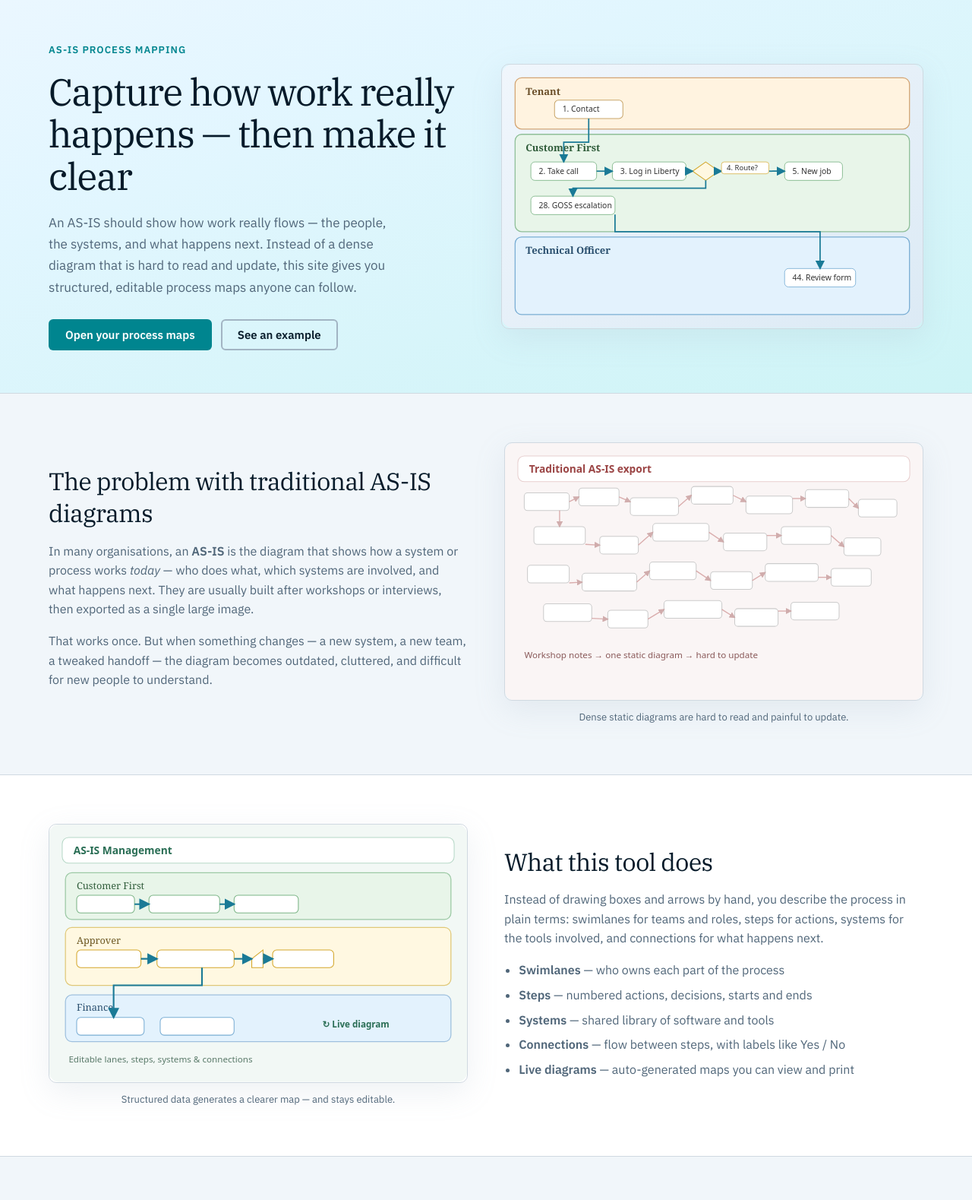
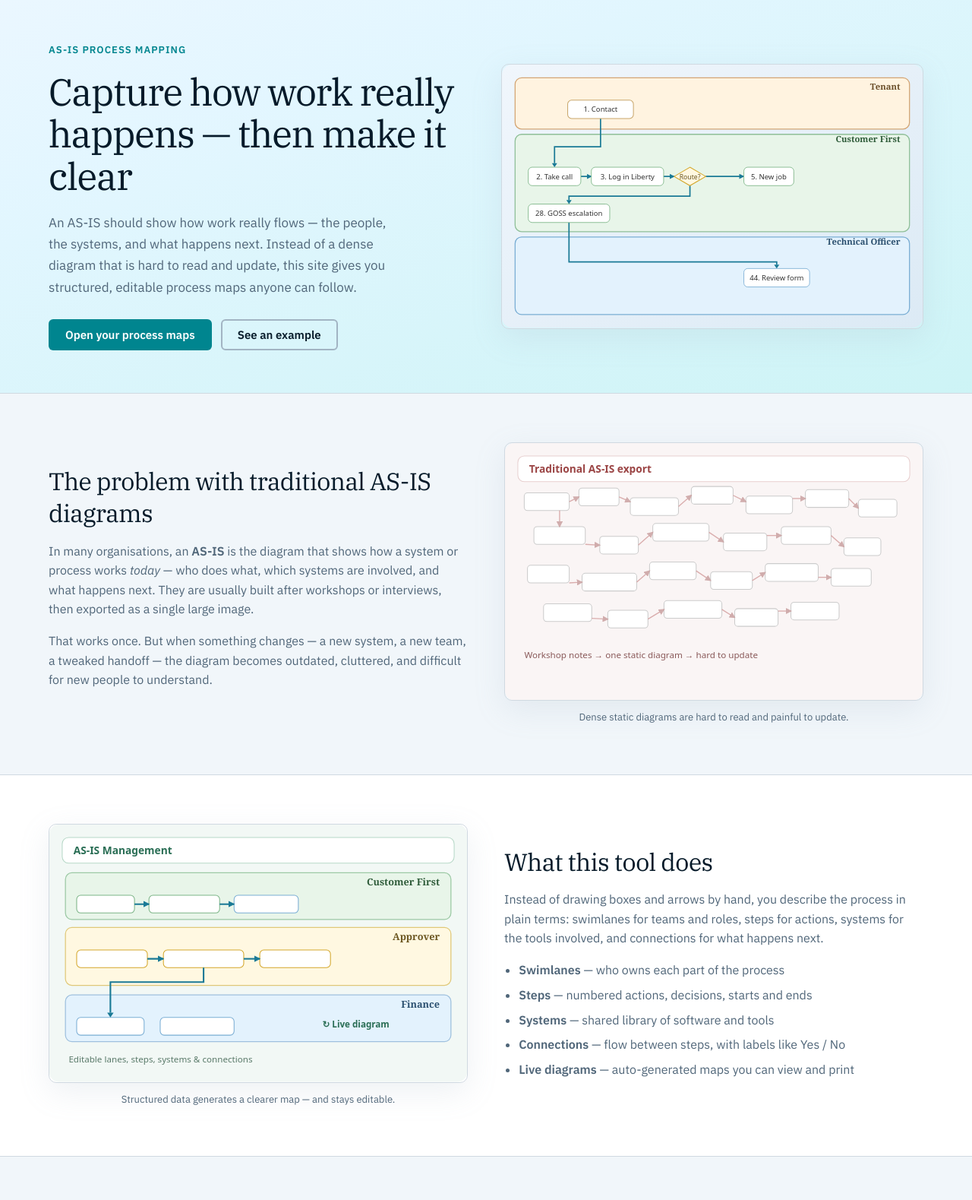
Before and after one commit to wellis321/as-is, a PHP site: page / in a window 1280 px wide. Shown: the part 57-1636 px from the top of the page at 76% size. Run offline with PHP 8.4, Linux system fonts and the light colour scheme.

Commit message:
new images

```diff
--- a/includes/landing-illustrations.php
+++ b/includes/landing-illustrations.php
@@ -2,8 +2,93 @@
 
 declare(strict_types=1);
 
+// #region agent log
+function landing_hero_debug_geometry(): void
+{
+    $logPath = dirname(__DIR__) . '/.cursor/debug-ac9752.log';
+    $shapes = [
+        'b1' => ['x' => 100, 'y' => 54, 'w' => 100, 'h' => 28, 'label' => '1. Contact', 'font' => 11],
+        'b2' => ['x' => 40, 'y' => 156, 'w' => 80, 'h' => 28, 'label' => '2. Take call', 'font' => 11],
+        'b3' => ['x' => 136, 'y' => 156, 'w' => 110, 'h' => 28, 'label' => '3. Log in Liberty', 'font' => 11],
+        'diamond' => ['x' => 262, 'y' => 156, 'w' => 48, 'h' => 28, 'label' => 'Route?', 'font' => 10],
+        'b5' => ['x' => 368, 'y' => 156, 'w' => 76, 'h' => 28, 'label' => '5. New job', 'font' => 11],
+        'b28' => ['x' => 40, 'y' => 212, 'w' => 124, 'h' => 28, 'label' => '28. GOSS escalation', 'font' => 11],
+        'b44' => ['x' => 368, 'y' => 310, 'w' => 100, 'h' => 28, 'label' => '44. Review form', 'font' => 11],
+    ];
+    $pathY = 300;
+    $gaps = [];
+    $order = ['b2', 'b3', 'diamond', 'b5'];
+    $textOverflow = [];
+    foreach ($shapes as $id => $shape) {
+        if (!isset($shape['label'])) {
+            continue;
+        }
+        $estWidth = strlen($shape['label']) * ($shape['font'] * 0.58);
+        $pad = 8;
+        if ($estWidth + $pad > $shape['w']) {
+            $textOverflow[] = ['shape' => $id, 'est' => round($estWidth, 1), 'box' => $shape['w']];
+        }
+    }
+    for ($i = 0; $i < count($order) - 1; $i++) {
+        $a = $shapes[$order[$i]];
+        $b = $shapes[$order[$i + 1]];
+        $gaps[$order[$i] . '->' . $order[$i + 1]] = $b['x'] - ($a['x'] + $a['w']);
+    }
+    $overlaps = [];
+    $keys = array_keys($shapes);
+    for ($i = 0; $i < count($keys); $i++) {
+        for ($j = $i + 1; $j < count($keys); $j++) {
+            $a = $shapes[$keys[$i]];
+            $b = $shapes[$keys[$j]];
+            $ox = min($a['x'] + $a['w'], $b['x'] + $b['w']) - max($a['x'], $b['x']);
+            $oy = min($a['y'] + $a['h'], $b['y'] + $b['h']) - max($a['y'], $b['y']);
+            if ($ox > 0 && $oy > 0) {
+                $overlaps[] = ['pair' => $keys[$i] . '/' . $keys[$j], 'px' => round($ox * $oy, 1)];
+            }
+        }
+    }
+    $arrowGaps = [
+        'b2_b3' => ['line' => 24, 'marker' => 7, 'min_recommended' => 16],
+        'b3_diamond' => ['line' => 26, 'marker' => 7, 'min_recommended' => 16],
+        'diamond_b5' => ['line' => 64, 'marker' => 7],
+    ];
+    $downwardArrows = [
+        ['id' => 'contact_b2', 'end' => [80, 150], 'box_top' => 156, 'arrow' => 'explicit_polygon'],
+        ['id' => 'goss_b28', 'end' => [102, 206], 'box_top' => 212, 'arrow' => 'explicit_polygon'],
+        ['id' => 'b28_b44', 'end' => [418, 304], 'box_top' => 310, 'arrow' => 'explicit_polygon'],
+    ];
+    $pathIssues = [];
+    if ($pathY >= 284 && $pathY <= 292) {
+        $pathIssues[] = 'b28_b44_horizontal_crosses_technical_officer_label';
+    }
+    $payload = [
+        'sessionId' => 'ac9752',
+        'runId' => 'arrow-marker-fix',
+        'hypothesisId' => 'F',
+        'location' => 'landing-illustrations.php:landing_hero_debug_geometry',
+        'message' => 'hero SVG geometry audit',
+        'data' => [
+            'horizontal_gaps' => $gaps,
+            'overlaps' => $overlaps,
+            'arrow_segments' => $arrowGaps,
+            'path_issues' => $pathIssues,
+            'text_overflow' => $textOverflow,
+            'downward_arrows' => $downwardArrows,
+            'marker_refX_horizontal' => 7,
+            'downward_arrow_style' => 'explicit_polygon',
+        ],
+        'timestamp' => (int) round(microtime(true) * 1000),
+    ];
+    file_put_contents($logPath, json_encode($payload) . "\n", FILE_APPEND);
+}
+// #endregion
+
 function landing_illustration_hero(): string
 {
+    // #region agent log
+    landing_hero_debug_geometry();
+    // #endregion
+
     return <<<'SVG'
 <svg xmlns="http://www.w3.org/2000/svg" viewBox="0 0 640 400" role="img" aria-label="Structured swimlane process map">
   <defs>
@@ -11,8 +96,8 @@ function landing_illustration_hero(): string
       <stop offset="0%" stop-color="#f0f6fc"/>
       <stop offset="100%" stop-color="#dceaf5"/>
     </linearGradient>
-    <marker id="hero-arrow" markerWidth="7" markerHeight="7" refX="6" refY="3.5" orient="auto">
-      <polygon points="0 0, 7 3.5, 0 7" fill="#1a7a96"/>
+    <marker id="hero-arrow" markerWidth="8" markerHeight="8" refX="7" refY="4" orient="auto" markerUnits="userSpaceOnUse">
+      <polygon points="0 0, 8 4, 0 8" fill="#1a7a96"/>
     </marker>
   </defs>
 
@@ -20,46 +105,50 @@ function landing_illustration_hero(): string
 
   <!-- Swimlanes -->
   <rect x="20" y="20" width="600" height="78" rx="10" fill="#fff3e0" stroke="#d4a574" stroke-width="1.5"/>
-  <text x="36" y="46" font-family="Georgia, serif" font-size="15" font-weight="600" fill="#6b4f2a">Tenant</text>
 
   <rect x="20" y="106" width="600" height="148" rx="10" fill="#e8f5e9" stroke="#8fbf98" stroke-width="1.5"/>
-  <text x="36" y="132" font-family="Georgia, serif" font-size="15" font-weight="600" fill="#2f5c3a">Customer First</text>
 
   <rect x="20" y="262" width="600" height="118" rx="10" fill="#e3f2fd" stroke="#7aaed4" stroke-width="1.5"/>
-  <text x="36" y="288" font-family="Georgia, serif" font-size="15" font-weight="600" fill="#2a4f6e">Technical Officer</text>
+
+  <!-- Arrows (drawn first; boxes and labels sit on top) -->
+  <g fill="none" stroke="#1a7a96" stroke-width="2">
+    <path d="M 150 82 L 150 125 L 80 125 L 80 150"/>
+    <line x1="120" y1="170" x2="136" y2="170" marker-end="url(#hero-arrow)"/>
+    <line x1="246" y1="170" x2="262" y2="170" marker-end="url(#hero-arrow)"/>
+    <line x1="310" y1="170" x2="368" y2="170" marker-end="url(#hero-arrow)"/>
+    <path d="M 286 184 L 286 200 L 102 200 L 102 206"/>
+    <path d="M 102 240 L 102 300 L 418 300 L 418 304"/>
+  </g>
 
   <!-- Steps -->
-  <rect id="b1" x="80" y="54" width="104" height="28" rx="6" fill="#fff" stroke="#c9a66b" stroke-width="1.2"/>
-  <rect id="b2" x="44" y="148" width="100" height="28" rx="6" fill="#fff" stroke="#7cb587"/>
-  <rect id="b3" x="168" y="148" width="112" height="28" rx="6" fill="#fff" stroke="#7cb587"/>
-  <polygon id="b4" points="310,148 330,162 310,176 290,162" fill="#fff8e1" stroke="#d4a72c" stroke-width="1.2"/>
+  <rect id="b1" x="100" y="54" width="100" height="28" rx="6" fill="#fff" stroke="#c9a66b" stroke-width="1.2"/>
+  <rect id="b2" x="40" y="156" width="80" height="28" rx="6" fill="#fff" stroke="#7cb587"/>
+  <rect id="b3" x="136" y="156" width="110" height="28" rx="6" fill="#fff" stroke="#7cb587"/>
+  <polygon id="b4" points="286,156 310,170 286,184 262,170" fill="#fff8e1" stroke="#d4a72c" stroke-width="1.2"/>
+  <rect id="b5" x="368" y="156" width="76" height="28" rx="6" fill="#fff" stroke="#7cb587"/>
+  <rect id="b28" x="40" y="212" width="124" height="28" rx="6" fill="#fff" stroke="#7cb587"/>
+  <rect id="b44" x="368" y="310" width="100" height="28" rx="6" fill="#fff" stroke="#7aaed4"/>
 
-  <rect id="b5" x="430" y="148" width="88" height="28" rx="6" fill="#fff" stroke="#7cb587"/>
-
-  <rect id="b28" x="44" y="200" width="128" height="28" rx="6" fill="#fff" stroke="#7cb587"/>
-
-  <rect id="b44" x="430" y="310" width="108" height="28" rx="6" fill="#fff" stroke="#7aaed4"/>
-
-  <!-- Arrows (edge to edge) — drawn before labels so text sits on top -->
-  <g fill="none" stroke="#1a7a96" stroke-width="2" marker-end="url(#hero-arrow)">
-    <path d="M 132 82 L 132 118 L 94 118 L 94 148"/>
-    <line x1="144" y1="162" x2="168" y2="162"/>
-    <line x1="280" y1="162" x2="290" y2="162"/>
-    <line x1="330" y1="162" x2="334" y2="162"/>
-    <line x1="406" y1="162" x2="430" y2="162" marker-end="url(#hero-arrow)"/>
-    <path d="M 310 176 L 310 188 L 108 188 L 108 200"/>
-    <path d="M 172 228 L 172 254 L 484 254 L 484 310"/>
+  <!-- Downward arrowheads (after boxes — line stops at base, tip touches box top) -->
+  <g fill="#1a7a96">
+    <polygon points="80,156 76,150 84,150"/>
+    <polygon points="102,212 98,206 106,206"/>
+    <polygon points="418,310 414,304 422,304"/>
   </g>
 
-  <!-- Step labels (on top of arrows) -->
-  <text x="92" y="72" font-family="system-ui, sans-serif" font-size="12" fill="#333">1. Contact</text>
-  <text x="56" y="166" font-family="system-ui, sans-serif" font-size="12" fill="#333">2. Take call</text>
-  <text x="180" y="166" font-family="system-ui, sans-serif" font-size="12" fill="#333">3. Log in Liberty</text>
-  <rect x="334" y="148" width="72" height="18" rx="4" fill="#fff" stroke="#d4a72c" stroke-width="0.8"/>
-  <text x="342" y="161" font-family="system-ui, sans-serif" font-size="11" fill="#333">4. Route?</text>
-  <text x="442" y="166" font-family="system-ui, sans-serif" font-size="12" fill="#333">5. New job</text>
-  <text x="56" y="218" font-family="system-ui, sans-serif" font-size="12" fill="#333">28. GOSS escalation</text>
-  <text x="442" y="328" font-family="system-ui, sans-serif" font-size="12" fill="#333">44. Review form</text>
+  <!-- Step labels (centred inside each shape) -->
+  <text x="150" y="72" text-anchor="middle" font-family="system-ui, sans-serif" font-size="11" fill="#333">1. Contact</text>
+  <text x="80" y="174" text-anchor="middle" font-family="system-ui, sans-serif" font-size="11" fill="#333">2. Take call</text>
+  <text x="191" y="174" text-anchor="middle" font-family="system-ui, sans-serif" font-size="11" fill="#333">3. Log in Liberty</text>
+  <text x="286" y="174" text-anchor="middle" font-family="system-ui, sans-serif" font-size="10" fill="#6b5620">Route?</text>
+  <text x="406" y="174" text-anchor="middle" font-family="system-ui, sans-serif" font-size="11" fill="#333">5. New job</text>
+  <text x="102" y="230" text-anchor="middle" font-family="system-ui, sans-serif" font-size="11" fill="#333">28. GOSS escalation</text>
+  <text x="418" y="328" text-anchor="middle" font-family="system-ui, sans-serif" font-size="11" fill="#333">44. Review form</text>
+
+  <!-- Lane titles (top-right, drawn last) -->
+  <text x="606" y="38" text-anchor="end" font-family="Georgia, serif" font-size="13" font-weight="600" fill="#6b4f2a">Tenant</text>
+  <text x="606" y="118" text-anchor="end" font-family="Georgia, serif" font-size="13" font-weight="600" fill="#2f5c3a">Customer First</text>
+  <text x="606" y="274" text-anchor="end" font-family="Georgia, serif" font-size="13" font-weight="600" fill="#2a4f6e">Technical Officer</text>
 </svg>
 SVG;
 }
@@ -138,11 +227,34 @@ SVG;
 
 function landing_illustration_after(): string
 {
+    // #region agent log
+    $logPath = dirname(__DIR__) . '/.cursor/debug-ac9752.log';
+    $approverBottom = 128 + 72;
+    $financeTop = 212;
+    $horizontalY = 196;
+    file_put_contents($logPath, json_encode([
+        'sessionId' => 'ac9752',
+        'runId' => 'after-lane-routing',
+        'hypothesisId' => 'G',
+        'location' => 'landing-illustrations.php:landing_illustration_after',
+        'message' => 'cross-lane path audit',
+        'data' => [
+            'approver_lane' => ['y' => 128, 'bottom' => $approverBottom],
+            'finance_lane' => ['y' => $financeTop],
+            'horizontal_y' => $horizontalY,
+            'horizontal_inside_approver' => $horizontalY > 128 && $horizontalY < $approverBottom,
+            'old_horizontal_y' => 200,
+            'old_on_lane_border' => true,
+        ],
+        'timestamp' => (int) round(microtime(true) * 1000),
+    ]) . "\n", FILE_APPEND);
+    // #endregion
+
     return <<<'SVG'
 <svg xmlns="http://www.w3.org/2000/svg" viewBox="0 0 520 320" role="img" aria-label="Structured editable process map">
   <defs>
-    <marker id="after-arrow" markerWidth="7" markerHeight="7" refX="6" refY="3.5" orient="auto">
-      <polygon points="0 0, 7 3.5, 0 7" fill="#1a7a96"/>
+    <marker id="after-arrow" markerWidth="8" markerHeight="8" refX="7" refY="4" orient="auto" markerUnits="userSpaceOnUse">
+      <polygon points="0 0, 8 4, 0 8" fill="#1a7a96"/>
     </marker>
   </defs>
   <rect width="520" height="320" rx="12" fill="#f2f8f5"/>
@@ -150,31 +262,32 @@ function landing_illustration_after(): string
   <text x="30" y="37" font-family="system-ui, sans-serif" font-size="13" font-weight="600" fill="#2a6e55">AS-IS Management</text>
 
   <rect x="20" y="60" width="480" height="58" rx="8" fill="#e8f5e9" stroke="#9cc9a5" stroke-width="1.2"/>
-  <text x="34" y="80" font-family="Georgia, serif" font-size="12" fill="#2f5c3a">Customer First</text>
   <rect x="34" y="88" width="72" height="22" rx="5" fill="#fff" stroke="#7cb587"/>
   <rect x="124" y="88" width="88" height="22" rx="5" fill="#fff" stroke="#7cb587"/>
-  <rect x="230" y="88" width="80" height="22" rx="5" fill="#fff" stroke="#7cb587"/>
+  <rect x="230" y="88" width="80" height="22" rx="5" fill="#fff" stroke="#7aaed4"/>
 
   <rect x="20" y="128" width="480" height="72" rx="8" fill="#fff8e1" stroke="#e0c878" stroke-width="1.2"/>
-  <text x="34" y="148" font-family="Georgia, serif" font-size="12" fill="#6b5620">Approver</text>
-  <rect x="34" y="156" width="80" height="22" rx="5" fill="#fff" stroke="#d4a72c"/>
-  <rect x="134" y="156" width="96" height="22" rx="5" fill="#fff" stroke="#d4a72c"/>
-  <polygon points="252,167 266,156 266,178 252,178" fill="#fff" stroke="#d4a72c"/>
-  <rect x="278" y="156" width="76" height="22" rx="5" fill="#fff" stroke="#d4a72c"/>
+  <rect x="34" y="156" width="88" height="22" rx="5" fill="#fff" stroke="#d4a72c"/>
+  <rect x="142" y="156" width="100" height="22" rx="5" fill="#fff" stroke="#d4a72c"/>
+  <rect x="262" y="156" width="88" height="22" rx="5" fill="#fff" stroke="#d4a72c"/>
 
   <rect x="20" y="212" width="480" height="58" rx="8" fill="#e3f2fd" stroke="#9ec0de" stroke-width="1.2"/>
-  <text x="34" y="232" font-family="Georgia, serif" font-size="12" fill="#2a4f6e">Finance</text>
   <rect x="34" y="240" width="84" height="22" rx="5" fill="#fff" stroke="#7aaed4"/>
   <rect x="138" y="240" width="92" height="22" rx="5" fill="#fff" stroke="#7aaed4"/>
 
-  <g fill="none" stroke="#1a7a96" stroke-width="2" marker-end="url(#after-arrow)">
-    <line x1="106" y1="99" x2="124" y2="99"/>
-    <line x1="212" y1="99" x2="230" y2="99"/>
-    <line x1="114" y1="167" x2="134" y2="167"/>
-    <line x1="230" y1="167" x2="252" y2="167"/>
-    <line x1="266" y1="167" x2="278" y2="167"/>
-    <path d="M 190 178 L 190 200 L 80 200 L 80 240"/>
+  <g fill="none" stroke="#1a7a96" stroke-width="2">
+    <line x1="106" y1="99" x2="124" y2="99" marker-end="url(#after-arrow)"/>
+    <line x1="212" y1="99" x2="230" y2="99" marker-end="url(#after-arrow)"/>
+    <line x1="122" y1="167" x2="142" y2="167" marker-end="url(#after-arrow)"/>
+    <line x1="242" y1="167" x2="262" y2="167" marker-end="url(#after-arrow)"/>
+    <path d="M 192 178 L 192 196 L 76 196 L 76 234"/>
   </g>
+  <polygon points="76,240 72,234 80,234" fill="#1a7a96"/>
+
+  <!-- Lane titles (top-right, above flow lines) -->
+  <text x="486" y="76" text-anchor="end" font-family="Georgia, serif" font-size="12" font-weight="600" fill="#2f5c3a">Customer First</text>
+  <text x="486" y="144" text-anchor="end" font-family="Georgia, serif" font-size="12" font-weight="600" fill="#6b5620">Approver</text>
+  <text x="486" y="228" text-anchor="end" font-family="Georgia, serif" font-size="12" font-weight="600" fill="#2a4f6e">Finance</text>
 
   <text x="340" y="252" font-family="system-ui, sans-serif" font-size="11" font-weight="600" fill="#2a6e55">↻ Live diagram</text>
   <text x="24" y="296" font-family="system-ui, sans-serif" font-size="11" fill="#5a7a6a">Editable lanes, steps, systems &amp; connections</text>
--- a/public/index.php
+++ b/public/index.php
@@ -114,8 +114,8 @@ ob_start();
         <h2 class="landing-h2 landing-center">Why I built this</h2>
         <p class="landing-center landing-intro">
             I kept seeing the same pattern at work: valuable knowledge gathered from staff, poured into
-            Visio-style diagrams that became the only record of how things worked. They communicated
-            complexity, but they did not make it easy to work with.
+            Visio-style diagrams that became the only record of how things worked — static files that were
+            slow to change and awkward to explore once the detail grew.
         </p>
         <div class="landing-features">
             <article class="landing-feature-card">
```
Also changed, not shown: 1 other file.
